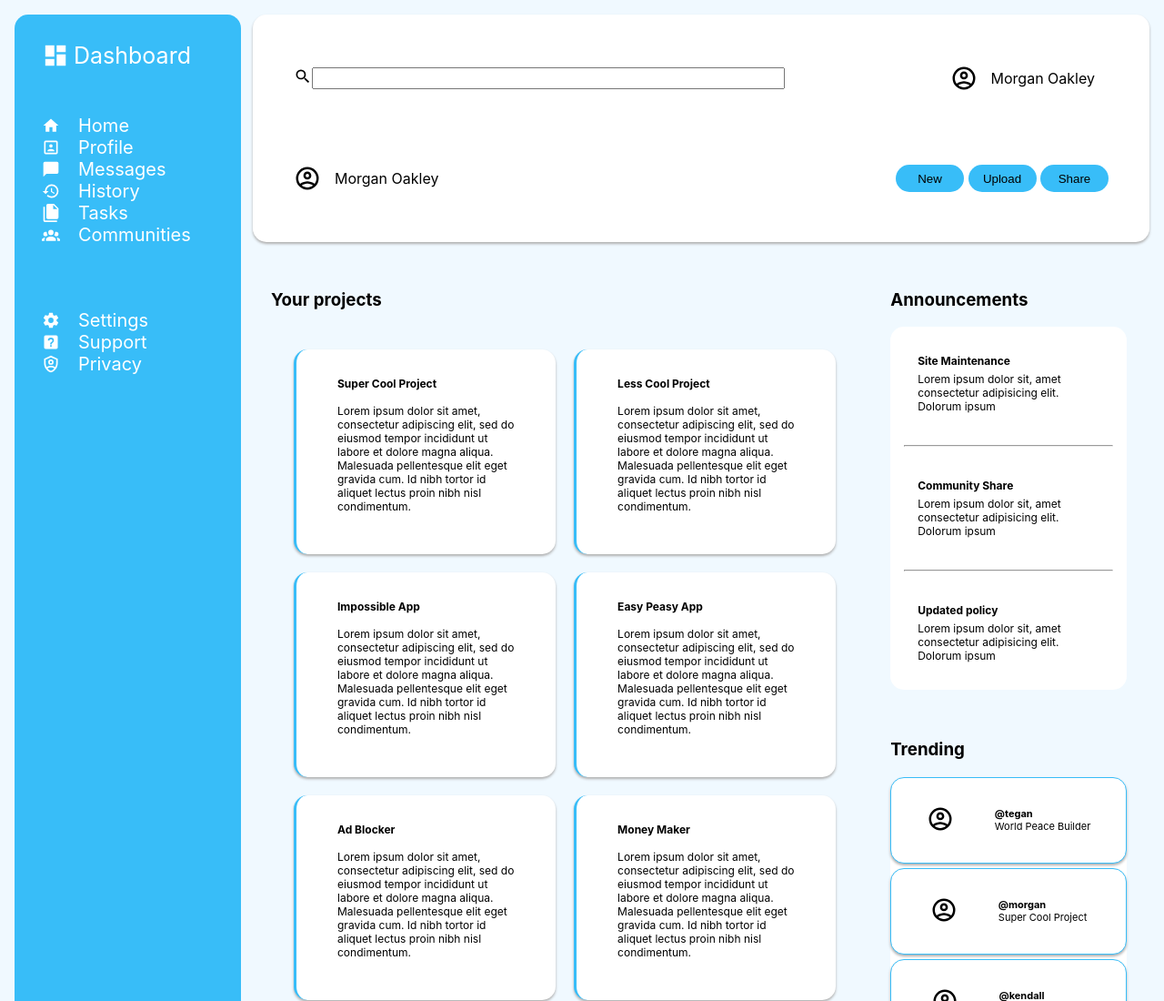
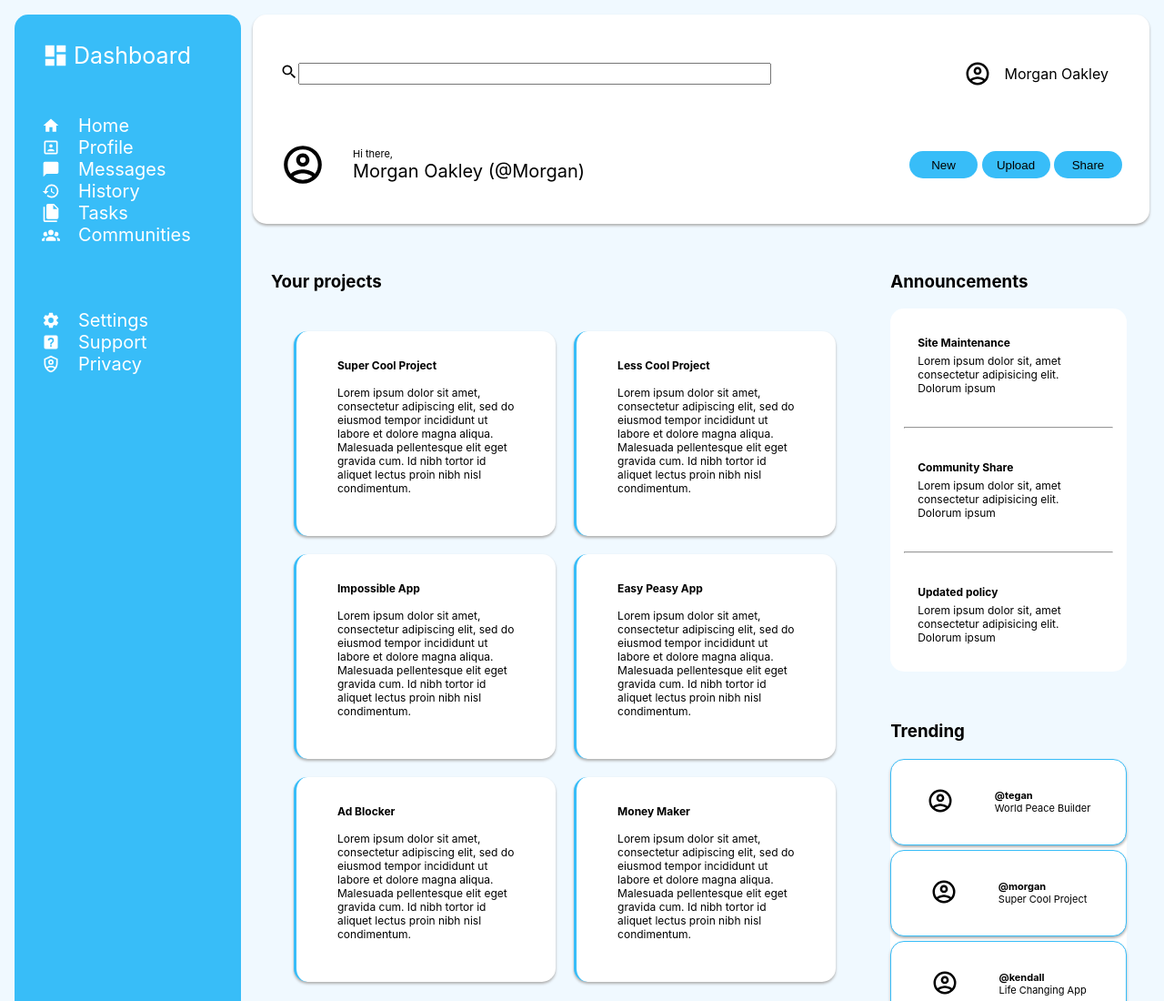
Before and after one commit to saltxd/admin-dashboard, a plain HTML site: page index.html in a window 1280 px wide. Shown: the top 1100 px of the page at 91% size. Drawn offline with Linux system fonts and the light colour scheme.

Commit message:
Change padding for header, make user-name bigger

```diff
--- a/index.html
+++ b/index.html
@@ -22,14 +22,17 @@
           </div>
           <div class="top-right">
             <img class="profile" src="icons/account-circle-outline.svg" alt="profile icon">
-            <div class="user">Morgan Oakley</div>
+            <div class="user" >Morgan Oakley</div>
           </div>
 
         </div>
         <div class="bottom-header">
             <div class="bottom-left">
-              <img class="profile" src="icons/account-circle-outline.svg" alt="profile icon">
-              <div class="user">Morgan Oakley</div>
+              <img class="profile-head" src="icons/account-circle-outline.svg" alt="profile icon">
+              <div class="greeting">
+                <div class="greeting-head">Hi there,</div>
+                <div class="greeting-text">Morgan Oakley (@Morgan)</div>
+              </div>
             </div>
             <div class="buttons">
               <button class="btn">New</button>
--- a/style.css
+++ b/style.css
@@ -31,25 +31,29 @@ body, html {
 
 /* Header */
 
-.header{
+div.header{
     background-color: white;
     display: grid;
     grid-template-rows: 1fr 1fr;
     box-shadow: 0px 2px 3px rgb(175, 175, 175);
     margin-left: 10px;
+    padding: 0px;
 }
 
-.top-header{
+div.top-header{
     display: flex;
     justify-content: space-between;
     align-items: center;
-
+    height: 100px;
+    padding-bottom: 0px;
 }
 
-.bottom-header{
+div.bottom-header{
     display: flex;
     justify-content: space-between;
     align-items: center;
+    height: 100px;
+    padding-top: 0px;
 }
 
 .bottom-left{
@@ -78,6 +82,21 @@ input#searchresult.search-input{
 
 form{
     display: flex;
+}
+
+.profile-head{
+    width: 50px;
+}
+
+div.greeting-head{
+    font-size: 11px;
+    padding-bottom: 0px;
+    text-align: left;
+}
+
+div.greeting-text{
+    font-size: 20px;
+    padding-top: 0px;
 }
 
 /* Sidebar */
```
